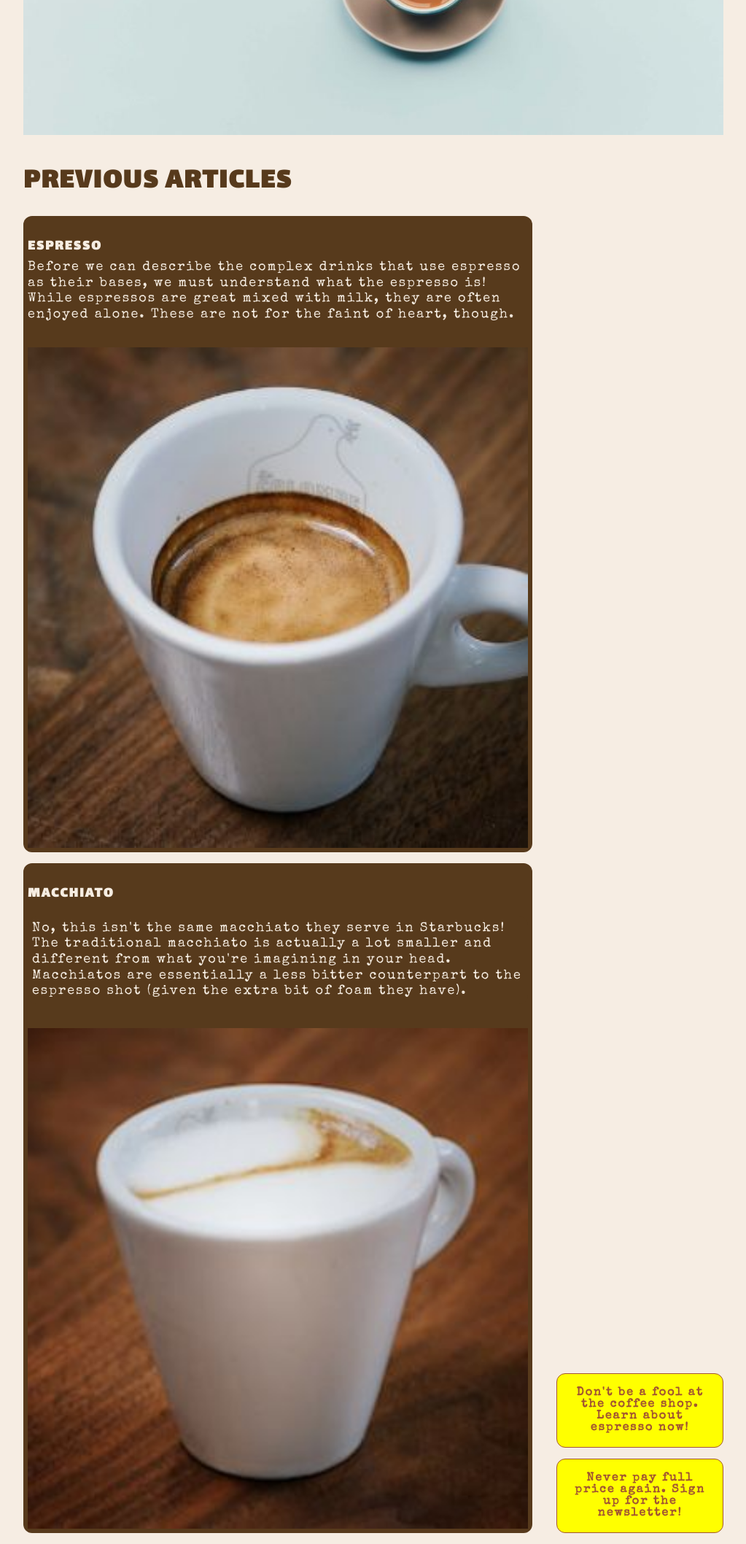
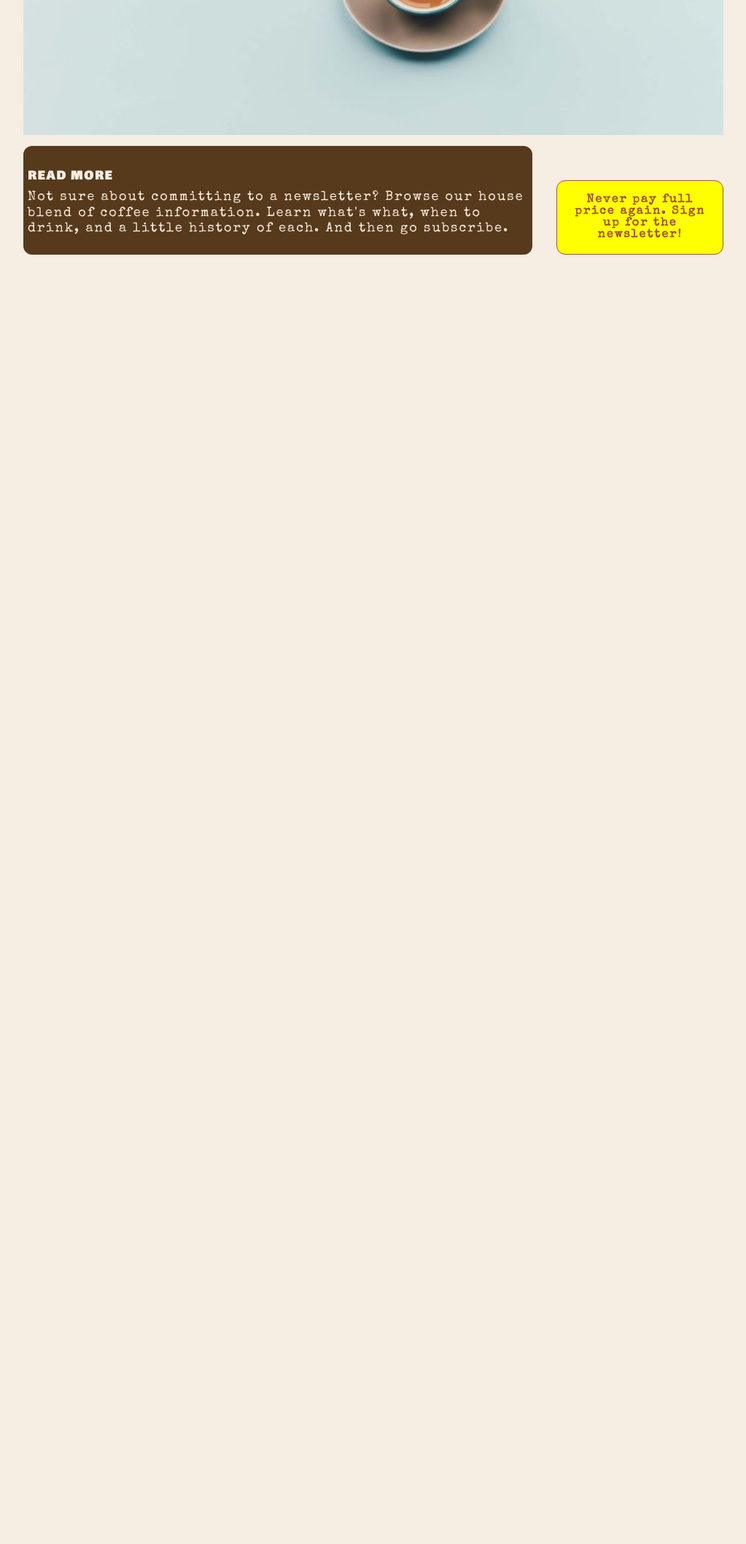
Before and after one commit to mander39/CSC174Assignment6, a PHP site: page / in a window 1280 px wide. Shown: the part 378-2494 px from the top of the page at 73% size, without its empty margins (128-1151 px from the left). After the commit the page ends 727 px from the top, so only its background shows below. Run offline with PHP 8.4, Linux system fonts and the light colour scheme.

Commit message:
fixed "read more" and added thanks page

```diff
--- a/index.php
+++ b/index.php
@@ -12,29 +12,17 @@
 
 			<!-- <cite>– Haruki Murakami, Colorless Tsukuru Tazaki</cite> -->
 
-			<h2>Previous Articles</h2>
-
 			<div class="preview row">
 			<!-- <a href="details.php"> -->
-			<h3>Espresso</h3>
-				<p>Before we can describe the complex drinks that use espresso as their bases, we must understand what the espresso is!  While espressos are great mixed with milk, they are often enjoyed alone.  These are not for the faint of heart, though.</p>
-				<img src="images/espresso.jpg" alt="A traditional espresso">
+			<h3>Read More</h3>
+				<p>Not sure about committing to a newsletter? Browse our house blend of coffee information. Learn what's what, when to drink, and a little history of each. And then go subscribe.</p>
+				<!-- <img src="images/espresso.jpg" alt="A traditional espresso"> -->
 			<!-- </a> -->
 			</div>
 
-			<div class="preview row">
-			<!-- <a href="details.php"> -->
-			<h3>Macchiato</h3>
-				<p class="preview">No, this isn't the same macchiato they serve in Starbucks!  The traditional macchiato is actually a lot smaller and different from what you're imagining in your head.  Macchiatos are essentially a less bitter counterpart to the espresso shot (given the extra bit of foam they have).</p>
-				<img src="images/macchiato.jpg" alt="A traditional macchiato">
-			<!-- </a> -->
-			</div>
 		</div>
 
 		<div class="buffer" id="only">
-			<a href="details.php">
-				<div class="button-imp">Don't be a fool at the coffee shop. Learn about espresso now!</div>
-			</a>
 			<a href="newsletter.php">
 				<div class="button-imp">Never pay full price again. Sign up for the newsletter!</div>
 			</a>
```
Also changed, not shown: thanks.php (added, +10 -0 lines).
